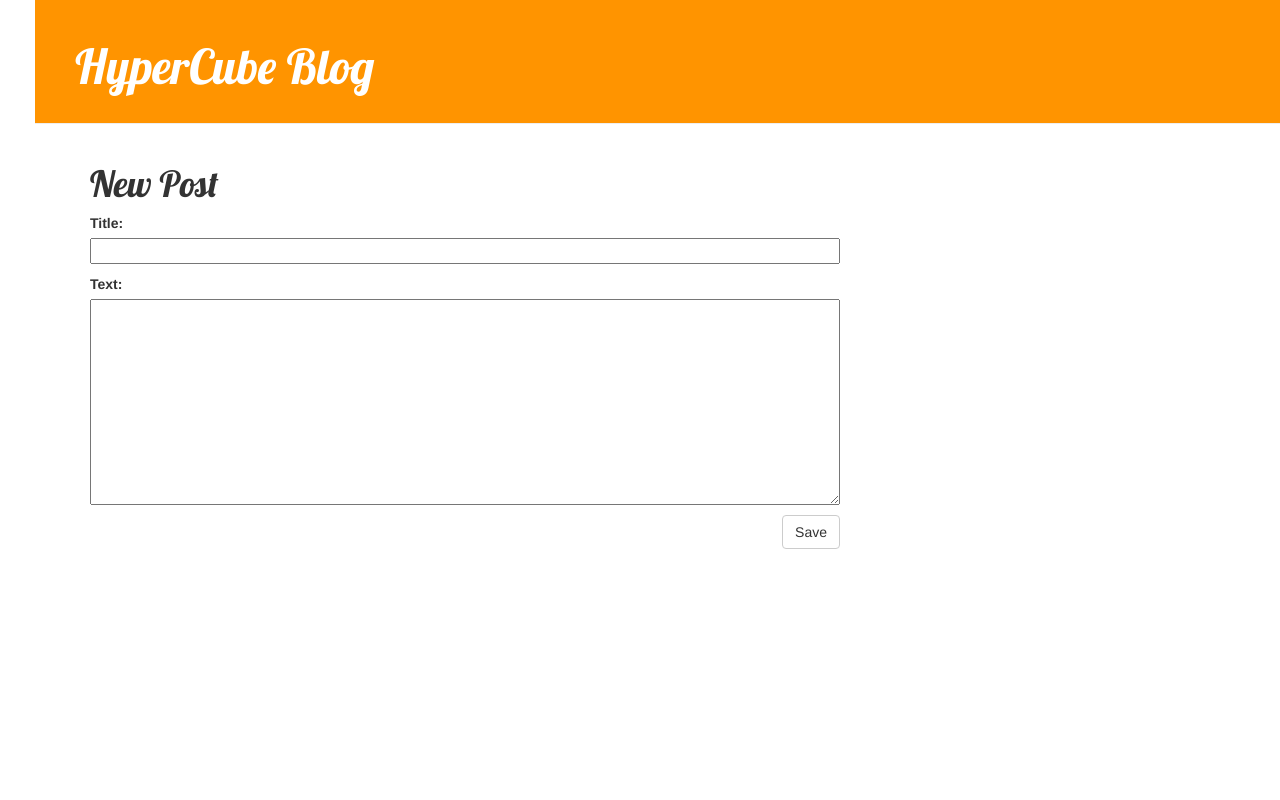
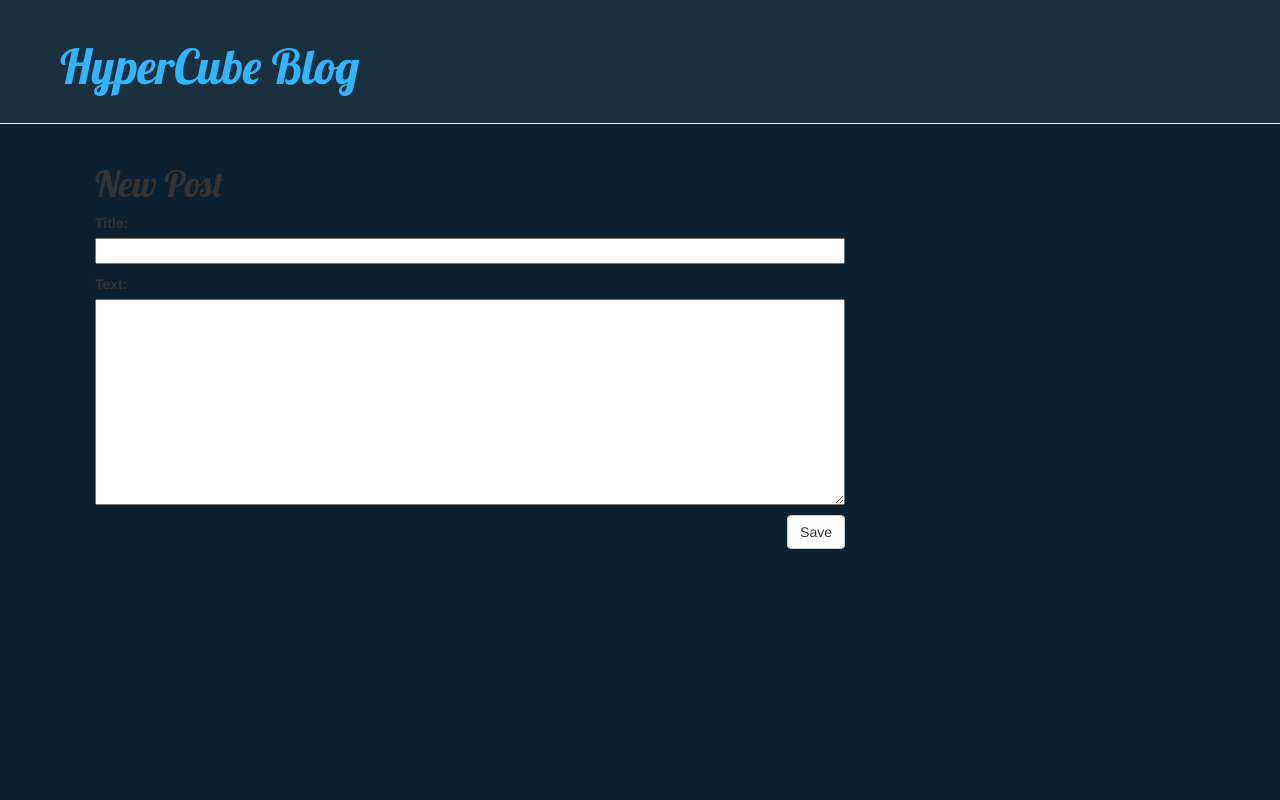
Before and after one commit to Xeont88/django_test_2, a Django app: page /post/new/ in a window 1280 px wide. Run offline with Django 3.2, Linux system fonts and the light colour scheme.

Commit message:
changed theme of view

```diff
--- a/blog/static/css/blog.css
+++ b/blog/static/css/blog.css
@@ -1,28 +1,34 @@
+
 h1 a {
     color: #2f6519;
     font-family: 'Lobster';
 }
 
 body {
-    padding-left: 35px;
+    padding-left: 0px;
+    background: #0b2030;
 }
 
 
 
 .page-header {
     background-color: #ff9400;
+    background-color: #1b303e;
     margin-top: 0;
-    padding: 20px 20px 20px 40px;
+    padding: 20px 20px 20px 60px;
 }
 
+
+
 .page-header h1, .page-header h1 a, .page-header h1 a:visited, .page-header h1 a:active {
-    color: #ffffff;
+    color: #31b5fc;
     font-size: 36pt;
     text-decoration: none;
 }
 
 .content {
-    margin-left: 40px;
+    margin-left: 80px;
+    background: #0b2030;
 }
 
 h1, h2, h3, h4 {
@@ -30,7 +36,9 @@
 }
 
 .date {
-    color: #828282;
+    color: #9a9863;
+    font-family: bold, cursive;
+    font-size: 12pt;
 }
 
 .save {
@@ -39,10 +47,11 @@
 
 .post-form textarea, .post-form input {
     width: 100%;
+    color: #828282;
 }
 
 .top-menu, .top-menu:hover, .top-menu:visited {
-    color: #ffffff;
+    color: #31b5fc;
     float: right;
     font-size: 26pt;
     margin-right: 20px;
@@ -50,8 +59,9 @@
 
 .post {
     margin-bottom: 70px;
+    color: #9eb6c7;
 }
 
 .post h1 a, .post h1 a:visited {
-    color: #000000;
+    color: #31b5fc;
 }
```
